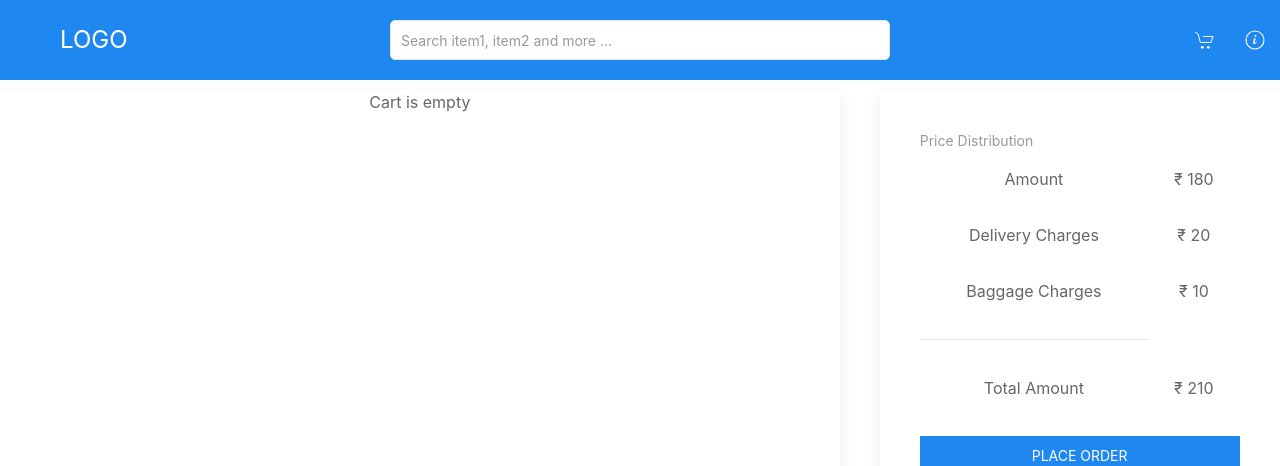
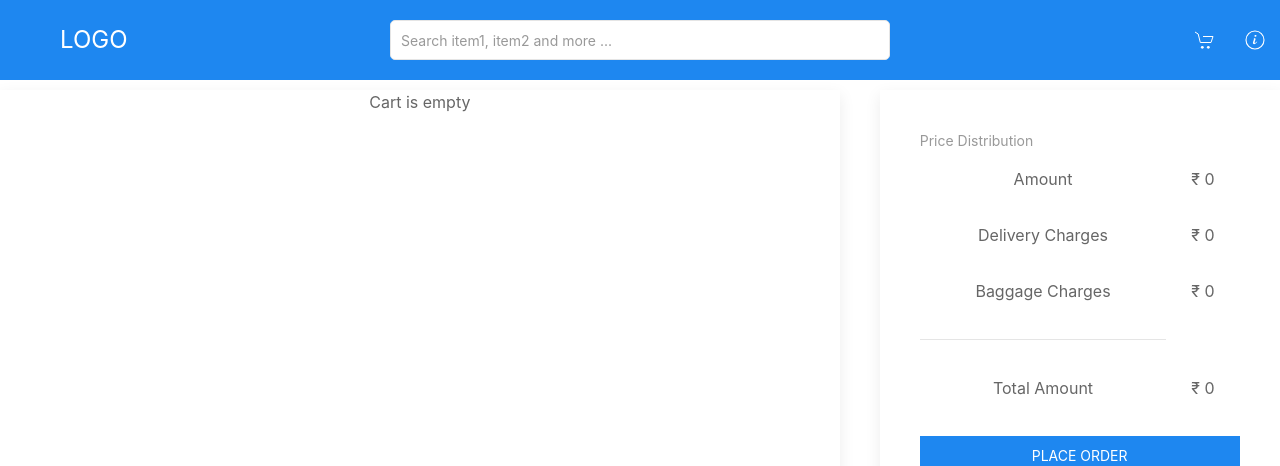
Before and after one commit to srinibasbiswal/My-Shop, a React (Create React App) app: page /cart in a window 1280 px wide. Shown: the top 466 px of the page. Built offline with nearby package versions, Linux system fonts and the light colour scheme.

Commit message:
Support for remove item

```diff
--- a/src/actions/cartActions.js
+++ b/src/actions/cartActions.js
@@ -30,3 +30,10 @@ export const addAndCalculateItem = (itemId, quantity) => {
 		dispatch(calculateAmount(store.getState()));
 	};
 };
+
+export const removeAndCalculateItem = (itemId, quantity) => {
+	return function (dispatch) {
+		dispatch(removeItem(itemId, quantity));
+		dispatch(calculateAmount(store.getState()));
+	};
+};
--- a/src/components/PriceBreakup.js
+++ b/src/components/PriceBreakup.js
@@ -1,7 +1,10 @@
 import React from "react";
 import styles from "../stylesheets/style.module.css";
+import { useDispatch, useSelector } from "react-redux";
 
 function PriceBreakup() {
+	const amount = useSelector((state) => state.amount);
+
 	return (
 		<React.Fragment>
 			<div className={`uk-width-1-3 uk-visible@m`}>
@@ -12,20 +15,20 @@ function PriceBreakup() {
 							<tbody>
 								<tr>
 									<td>Amount</td>
-                                    <td>&#x20B9; 180</td>
+									<td>&#x20B9; {amount.itemsAmount}</td>
 								</tr>
 								<tr>
 									<td>Delivery Charges</td>
-                                    <td>&#x20B9; 20</td>
+									<td>&#x20B9; {amount.deliveryCharges}</td>
 								</tr>
 								<tr>
 									<td>Baggage Charges</td>
-                                    <td>&#x20B9; 10</td>
+									<td>&#x20B9; {amount.packagingCharges}</td>
 								</tr>
 								<hr />
 								<tr>
 									<td>Total Amount</td>
-                                    <td>&#x20B9; 210</td>
+									<td>&#x20B9; {amount.totalAmount} </td>
 								</tr>
 							</tbody>
 						</table>
@@ -45,7 +48,7 @@ function PriceBreakup() {
 						className={`sticky-content uk-card uk-card-default uk-text-center uk-padding-small`}
 					>
 						<p className={`uk-text-bold uk-margin-remove-bottom`}>
-                            Total Amount &#x20B9; 210
+							Total Amount &#x20B9; {amount.totalAmount}
 						</p>
 						<ul
 							uk-accordion="toggle: .showPriceBreakup"
@@ -71,20 +74,32 @@ function PriceBreakup() {
 										<tbody className={`uk-text-bold`}>
 											<tr>
 												<td>Amount</td>
-                                                <td>&#x20B9; 180</td>
+												<td>
+													&#x20B9;{" "}
+													{amount.itemsAmount}
+												</td>
 											</tr>
 											<tr>
 												<td>Delivery Charges</td>
-                                                <td>&#x20B9; 20</td>
+												<td>
+													&#x20B9;{" "}
+													{amount.deliveryCharges}
+												</td>
 											</tr>
 											<tr>
 												<td>Baggage Charges</td>
-                                                <td>&#x20B9; 10</td>
+												<td>
+													&#x20B9;{" "}
+													{amount.packagingCharges}
+												</td>
 											</tr>
 											<hr />
 											<tr>
 												<td>Total Amount</td>
-                                                <td>&#x20B9; 210</td>
+												<td>
+													&#x20B9;{" "}
+													{amount.totalAmount}
+												</td>
 											</tr>
 										</tbody>
 									</table>
--- a/src/components/ProductCard.js
+++ b/src/components/ProductCard.js
@@ -3,7 +3,7 @@ import styles from "../stylesheets/style.module.css";
 import { Link } from "react-router-dom";
 import QuantityControl from "./QuantityControl";
 import { useDispatch, useSelector } from "react-redux";
-import { addItem } from "../actions/cartActions";
+import { addAndCalculateItem } from "../actions/cartActions";
 
 /*
 @Parameters
@@ -18,7 +18,7 @@ function ProductCard(props) {
 	const dispatch = useDispatch();
 
 	const increaseQuantity = (itemId, quantity) => {
-		dispatch(addItem(itemId, quantity));
+		dispatch(addAndCalculateItem(itemId, quantity));
 	};
 
 	const cartState = useSelector((state) => state.cart);
--- a/src/components/QuantityControl.js
+++ b/src/components/QuantityControl.js
@@ -1,20 +1,23 @@
 import React from "react";
 import styles from "../stylesheets/style.module.css";
 import { useDispatch, useSelector } from "react-redux";
-import { addItem, removeItem } from "../actions/cartActions";
+import {
+	addAndCalculateItem,
+	removeAndCalculateItem,
+} from "../actions/cartActions";
 
 function QuantityControl(props) {
+	const cartState = useSelector((state) => state.cart);
 	const dispatch = useDispatch();
 
 	const increaseQuantity = (itemId, quantity) => {
-		dispatch(addItem(itemId, quantity));
+		dispatch(addAndCalculateItem(itemId, quantity));
 	};
 	const decreaseQuantity = (itemId, quantity) => {
-		dispatch(removeItem(itemId, quantity));
+		dispatch(removeAndCalculateItem(itemId, quantity));
 	};
+
 	const changeQuantity = (itemId, quantity) => {};
-
-	const cartState = useSelector((state) => state.cart);
 
 	return (
 		<React.Fragment>
```
Lines whose indentation alone changed are shown as unchanged.
